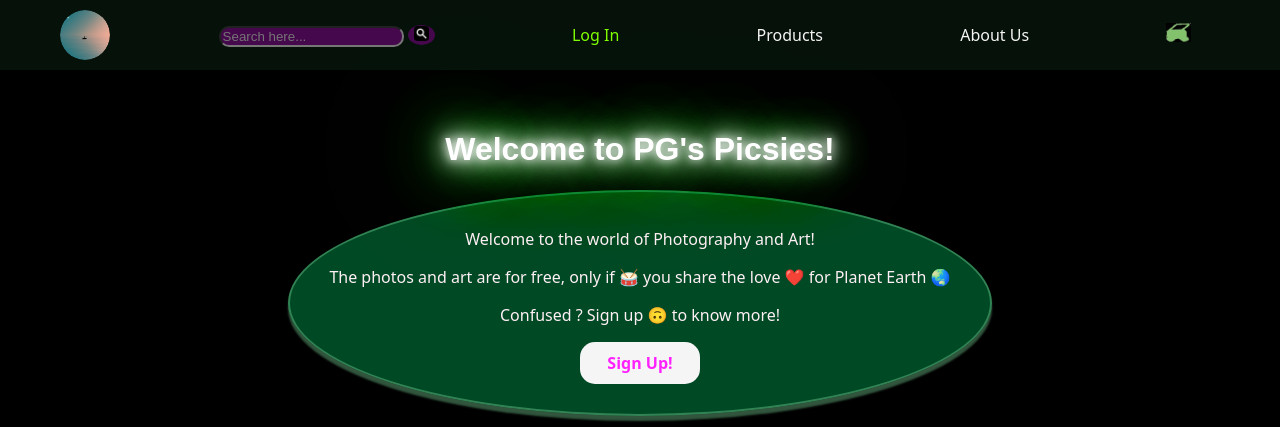
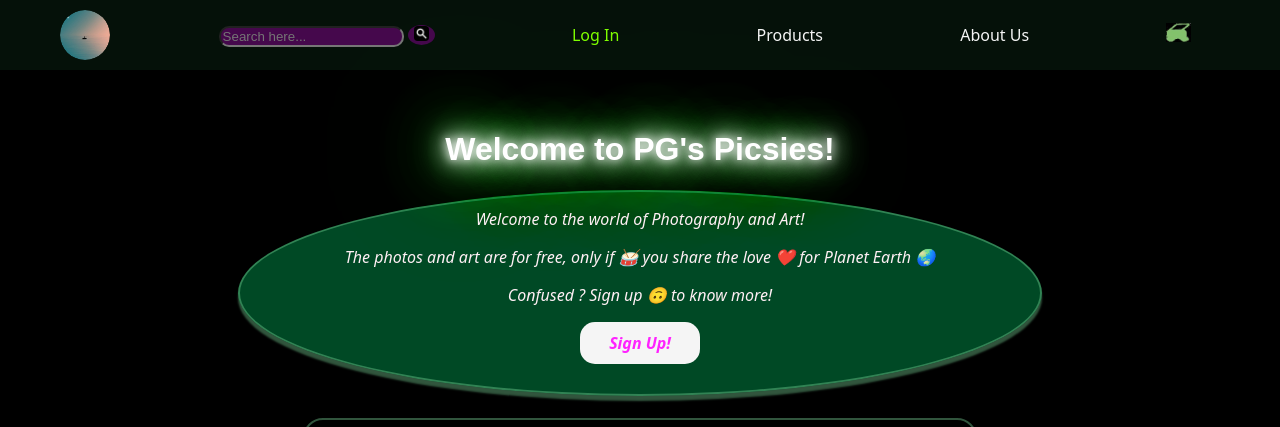
Before and after one commit to prak112/Image-Barter-Bazaar, a Django app: page / in a window 1280 px wide. Shown: the top 427 px of the page. Run offline with Django 4.2, Linux system fonts and the light colour scheme; parts of the project's set-up code (start-up, migrations or seed data) failed here and were passed over.

Commit message:
increase ellipse dims

```diff
--- a/ecommstore/photostore/static/photostore/styles_index.css
+++ b/ecommstore/photostore/static/photostore/styles_index.css
@@ -1,14 +1,16 @@
 /* Welcome Intro - shape, text and button */
 .ellipse{
-    max-width: 700px;   /*width, height of the box -- essential to contain items in the center*/
-    max-height: 550px;
+    max-width: 800px;   /*width, height of the box -- essential to contain items in the center*/
+    max-height: 600px;
+    font-size: medium;
+    font-style: oblique;
     border: 2px solid rgba(132, 229, 164, 0.371);
     border-radius: 50%;
     background-color: rgba(0, 255, 128, 0.286);
     box-shadow: 0px 5px 2px rgba(132, 229, 164, 0.371);
     margin: 0 auto;
     justify-content: center;
-    padding-top: 20px;
+    padding: 40px auto;
     padding-bottom: 30px;
 }
 .ellipse-text{
```
